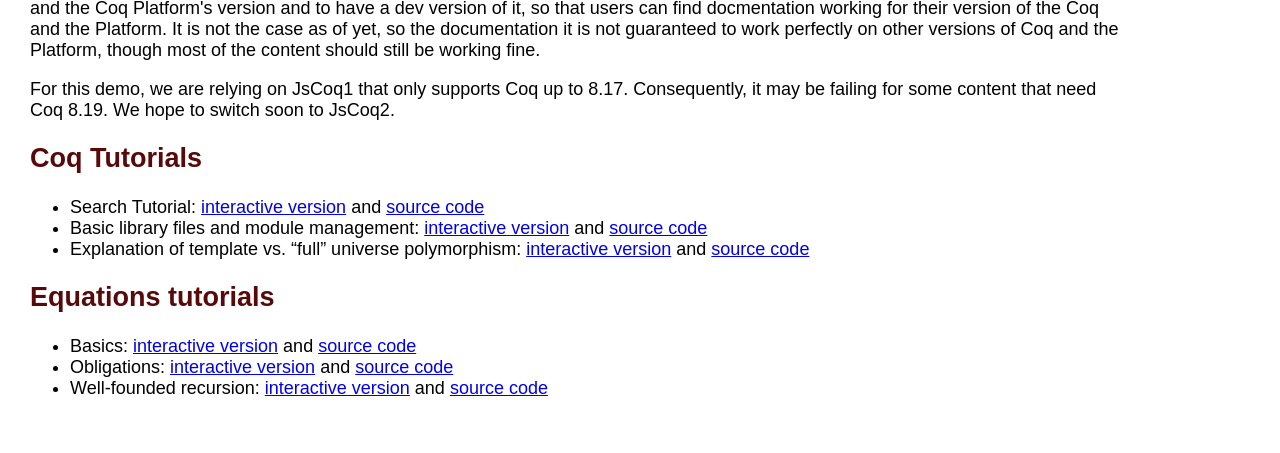
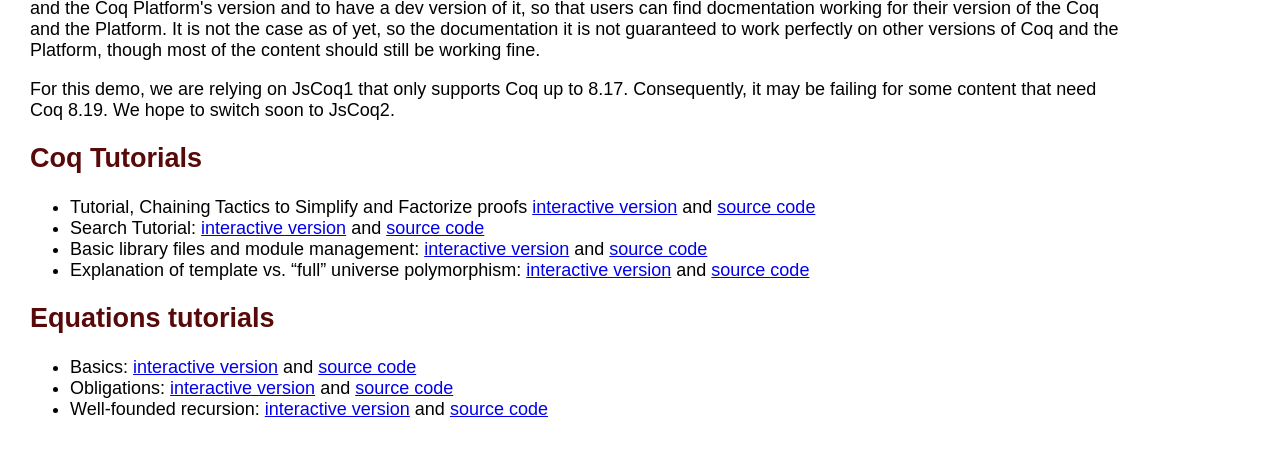
Before and after one commit to coq/platform-docs, a website: page src/index.html in a window 1280 px wide. Shown: the part 339-792 px from the top of the page. Drawn offline with Linux system fonts and the light colour scheme.

Commit message:
Tutorial Chaining Tactics (#66)
* first partial draft of part1

* close section

* first draft of section 1

* add part 2.1

* second draft

* typos

* update web page

* fix gaetan's first comment

* fix gaetan's second comment

* fix gaetan's second comment 2

* fix coqdoc comment in the intro

* fix Lysxia comments

* fix Lyes Saadi's comments

* edit index

```diff
--- a/src/index.html
+++ b/src/index.html
@@ -47,6 +47,12 @@
     <h2 id="coq-tut">Coq Tutorials</h2>
     <ul>
       <li>
+        Tutorial, Chaining Tactics to Simplify and Factorize proofs
+        <a href="Tutorial_Chaining_Tactics.html">interactive version</a>
+        and
+        <a href="Tutorial_Chaining_Tactics.v">source code</a>
+      </li>
+      <li>
         Search Tutorial:
         <a href="SearchTutorial.html">interactive version</a>
         and
```
Also changed, not shown: template.md (+9 -8 lines), 1 other file.
